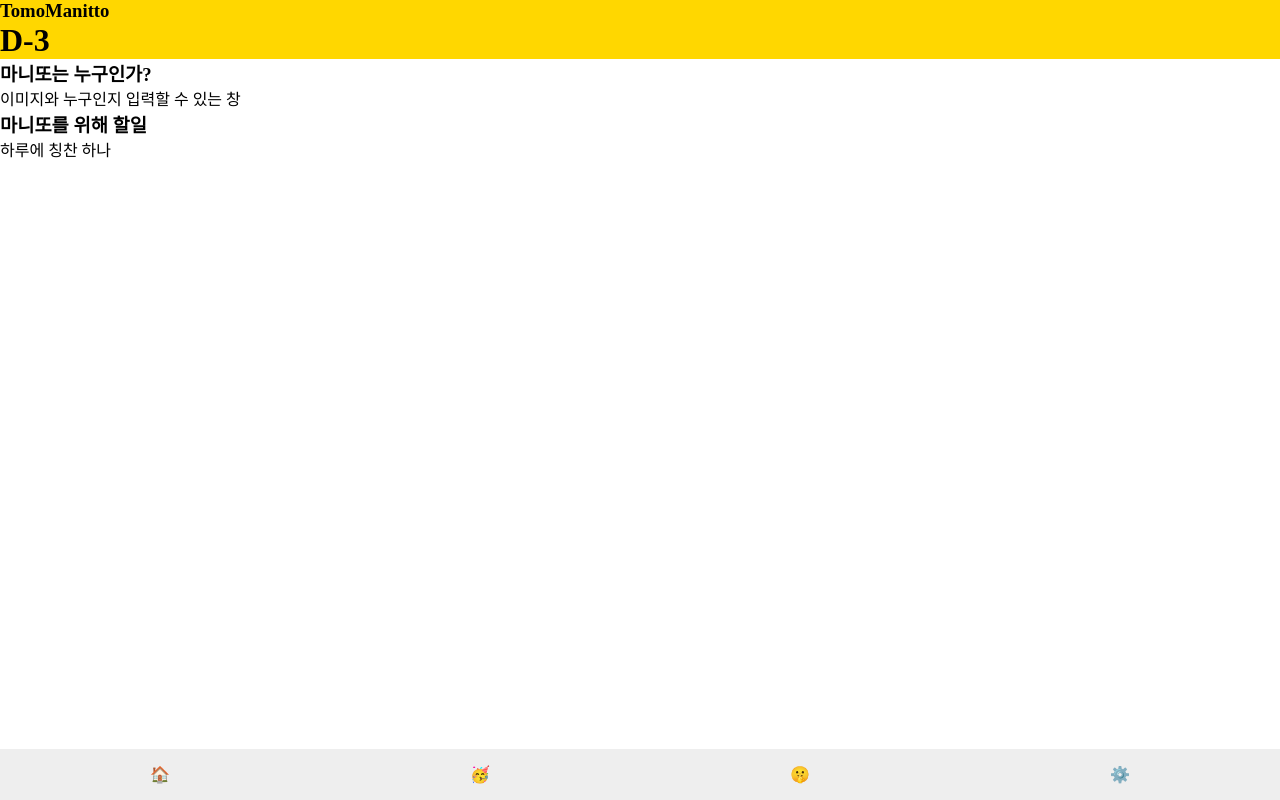
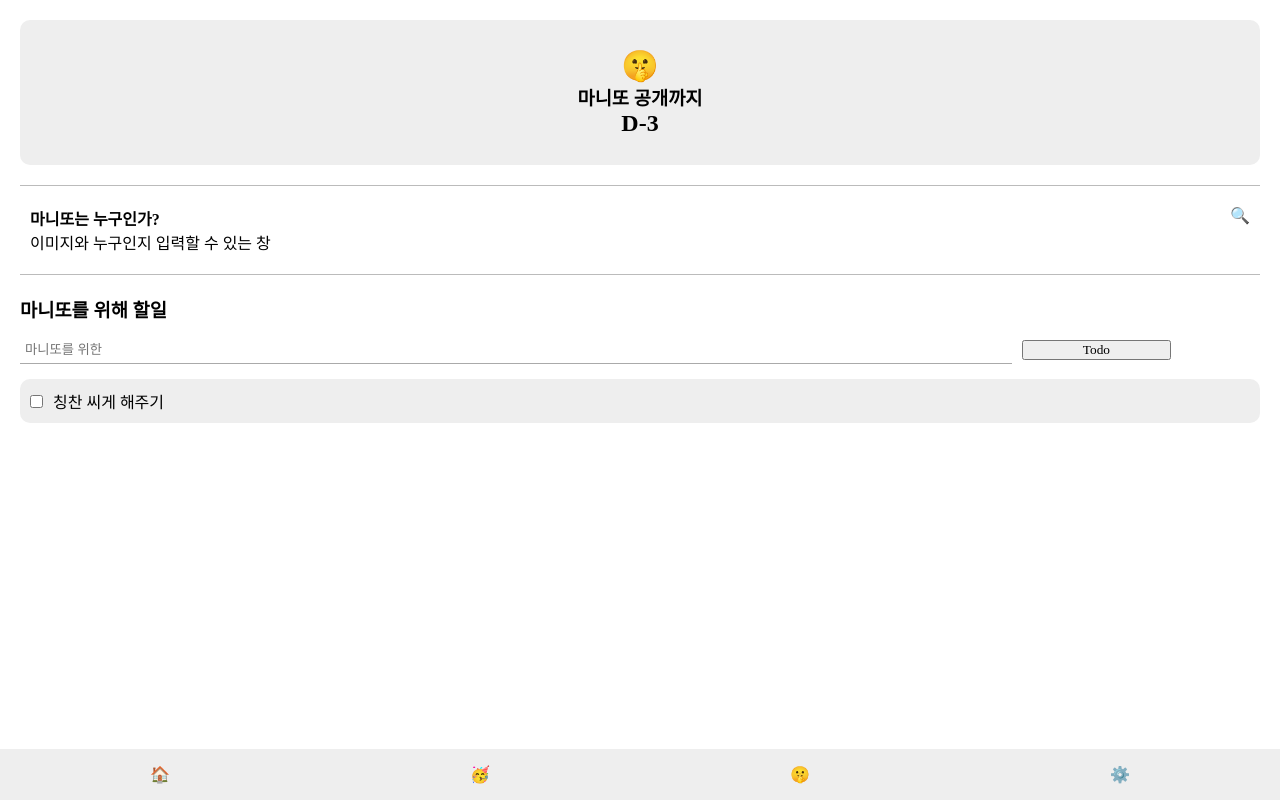
Before and after one commit to j-hm/-React-TomoProto, a React (Create React App) app: page /manitto in a window 1280 px wide. Built offline with nearby package versions, Linux system fonts and the light colour scheme; a web font is replaced by a local one.

Commit message:
update manitto css

```diff
--- a/src/comp/TomoManitto.jsx
+++ b/src/comp/TomoManitto.jsx
@@ -1,22 +1,97 @@
 import React from "react";
+import styled from "styled-components";
 
 function TomoManitto() {
   return (
-    <>
-      <div style={{ backgroundColor: "gold" }}>
-        <h3>TomoManitto</h3>
+    <Manitto>
+      <Dday>
+        <p>🤫</p>
+        <h3>마니또 공개까지</h3>
         <h1>D-3</h1>
-      </div>
-      <div>
-        <h3>마니또는 누구인가?</h3>
-        <p>이미지와 누구인지 입력할 수 있는 창</p>
-      </div>
-      <div>
+      </Dday>
+      <Guess>
+        <div>
+          <h4>마니또는 누구인가?</h4>
+          <p>이미지와 누구인지 입력할 수 있는 창</p>
+        </div>
+        <span>🔍</span>
+      </Guess>
+      <Todos>
         <h3>마니또를 위해 할일</h3>
-        <p>하루에 칭찬 하나</p>
-      </div>
-    </>
+        <Input>
+          <input placeholder="마니또를 위한" />
+          <button>Todo</button>
+        </Input>
+        <Todo>
+          <input type="checkbox" />
+          <span>칭찬 씨게 해주기</span>
+        </Todo>
+      </Todos>
+    </Manitto>
   );
 }
 
+const Manitto = styled.section`
+  margin: 20px;
+`;
+
+const Dday = styled.div`
+  background-color: #eee;
+  border-radius: 10px;
+  padding: 28px;
+  text-align: center;
+  &:hover {
+    background-color: gold;
+    cursor: pointer;
+  }
+  > p {
+    font-size: 30px;
+  }
+`;
+
+const Guess = styled.div`
+  margin: 20px 0px;
+  padding: 20px 10px;
+  border-top: 1px solid #bbb;
+  border-bottom: 1px solid #bbb;
+  display: flex;
+
+  &:hover {
+    cursor: pointer;
+
+    span {
+      font-size: 20px;
+    }
+  }
+  > span {
+    margin-left: auto;
+  }
+`;
+
+const Todos = styled.article``;
+
+const Input = styled.div`
+  margin: 15px 0px;
+  > input {
+    padding: 5px;
+    width: 80%;
+    border: none;
+    outline: none;
+    border-bottom: 1px solid #aaa;
+  }
+  > button {
+    width: 12%;
+    margin-left: 10px;
+  }
+`;
+
+const Todo = styled.div`
+  background-color: #eee;
+  padding: 10px;
+  border-radius: 10px;
+  > span {
+    margin: 0px 10px;
+  }
+`;
+
 export default TomoManitto;
```
